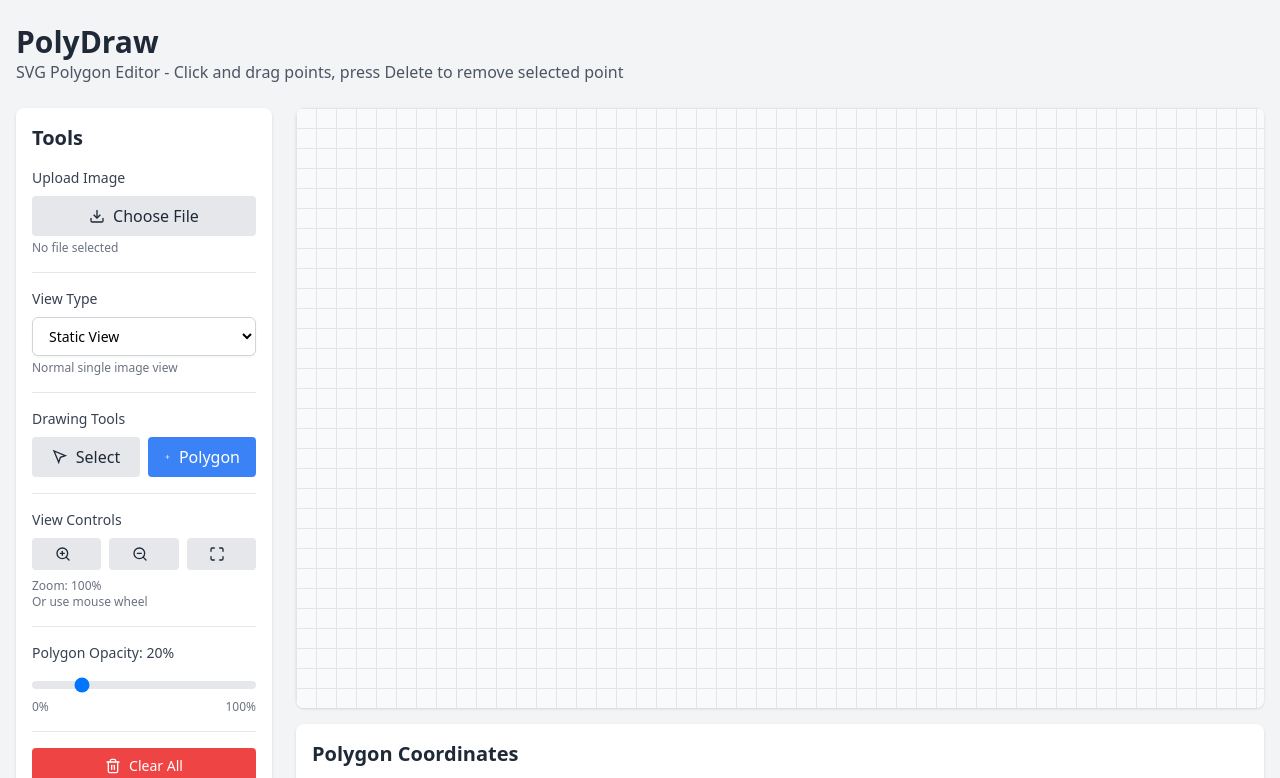
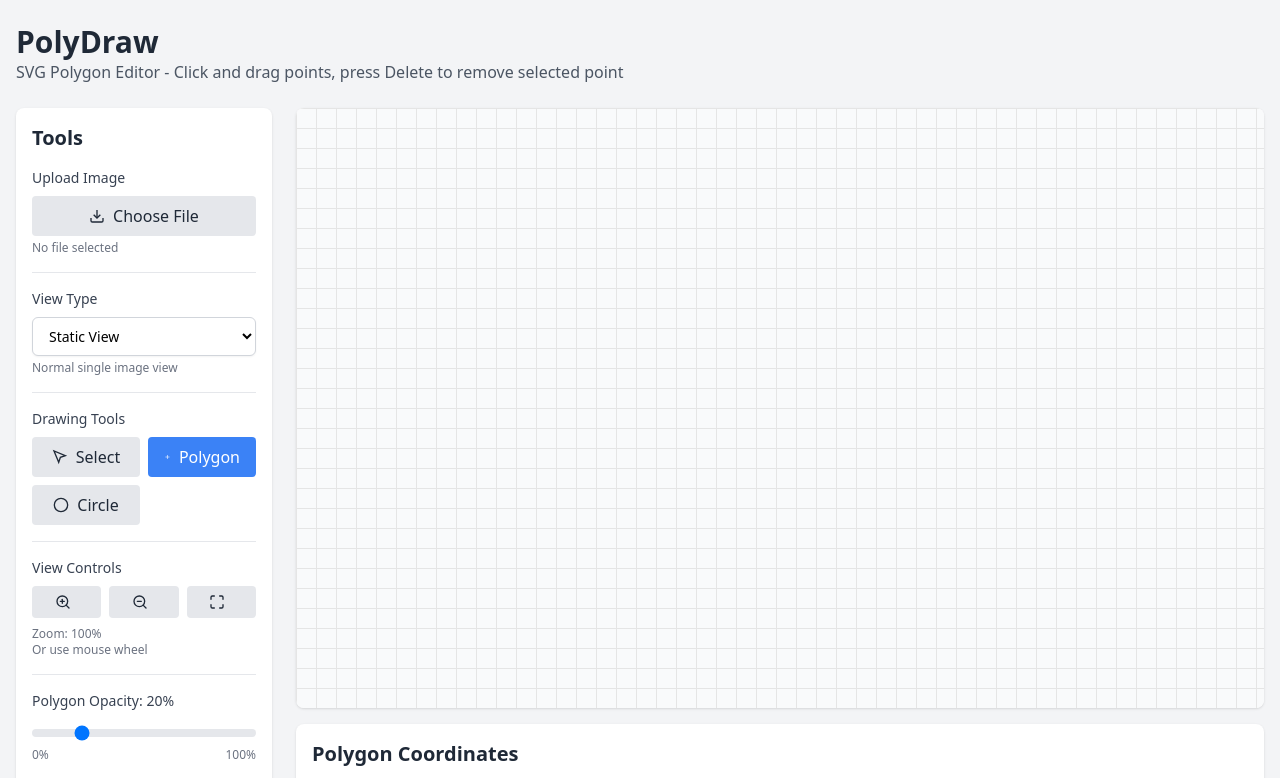
Before and after one commit to gerrylwk/PolyDraw, a React (Vite) app: page / in a window 1280 px wide. Shown: the top 778 px of the page. Built offline with nearby package versions, Linux system fonts and the light colour scheme.

Commit message:
Experimental circle feature

```diff
--- a/src/App.tsx
+++ b/src/App.tsx
@@ -76,6 +76,10 @@ function App() {
       } else {
         shapes.addPointToShape(position, tools.toolState.isShiftPressed);
       }
+    } else if (tools.toolState.currentTool === 'circle') {
+      if (!shapes.currentShape) {
+        shapes.startNewCircle(position, canvas.canvasRef);
+      }
     } else if (tools.toolState.currentTool === 'select') {
       const point = findPointAt(position.x, position.y, shapes.shapes, canvas.canvasState.scale);
       if (point) {
@@ -99,6 +103,7 @@ function App() {
     shapes.shapes,
     shapes.completeCurrentShape,
     shapes.startNewPolygon,
+    shapes.startNewCircle,
     shapes.addPointToShape,
     tools.setDraggingPoint,
     tools.setSelectedPoint,
@@ -120,11 +125,17 @@ function App() {
 
     if (tools.toolState.isDraggingPoint && tools.draggedPoint) {
       // Update the dragged point
-      const updatedPoints = tools.draggedPoint.shape.points.map((point, index) =>
-        index === tools.draggedPoint!.index ? position : point
-      );
-
-      shapes.updateShapePoints(tools.draggedPoint.shape.id, updatedPoints);
+      if (tools.draggedPoint.shape.type === 'circle') {
+        const circleShape = tools.draggedPoint.shape as any;
+        const center = circleShape.center;
+        const radius = Math.sqrt(Math.pow(position.x - center.x, 2) + Math.pow(position.y - center.y, 2));
+        shapes.updateShape(circleShape.id, { radius });
+      } else {
+        const updatedPoints = tools.draggedPoint.shape.points.map((point, index) =>
+          index === tools.draggedPoint!.index ? position : point
+        );
+        shapes.updateShapePoints(tools.draggedPoint.shape.id, updatedPoints);
+      }
       tools.setDraggingPoint(true, { ...tools.draggedPoint, ...position });
 
       e.preventDefault();
@@ -134,6 +145,8 @@ function App() {
         e.clientY - canvas.canvasState.dragStartY
       );
       e.preventDefault();
+    } else if (tools.toolState.currentTool === 'circle' && shapes.currentShape && shapes.currentShape.type === 'circle') {
+      shapes.updateCircleRadius(position);
     } else if (tools.toolState.currentTool === 'polygon' && shapes.currentShape) {
       // Update preview line for polygon
       if (shapes.currentShape.type === 'polygon' && 'previewLine' in shapes.currentShape) {
@@ -164,7 +177,9 @@ function App() {
     tools.draggedPoint,
     tools.setDraggingPoint,
     shapes.currentShape,
-    shapes.updateShapePoints
+    shapes.updateShape,
+    shapes.updateShapePoints,
+    shapes.updateCircleRadius
   ]);
 
   const handleCanvasMouseUp = useCallback(() => {
@@ -174,7 +189,10 @@ function App() {
     if (canvas.canvasState.isDragging) {
       canvas.setDragging(false);
     }
-  }, [tools.toolState.isDraggingPoint, canvas.canvasState.isDragging, tools.setDraggingPoint, canvas.setDragging]);
+    if (tools.toolState.currentTool === 'circle' && shapes.currentShape && shapes.currentShape.type === 'circle') {
+      shapes.completeCurrentShape();
+    }
+  }, [tools.toolState.isDraggingPoint, tools.toolState.currentTool, canvas.canvasState.isDragging, tools.setDraggingPoint, canvas.setDragging, shapes.currentShape, shapes.completeCurrentShape]);
 
   // Widget event handlers
   const handleShapeUpdate = useCallback((shapeId: string, updates: any) => {
@@ -305,6 +323,21 @@ function App() {
                       <polyline points="12,5 12,19"/>
                     </svg>
                     <span className="polydraw-tool-label">Polygon</span>
+                  </button>
+                  <button
+                    onClick={() => tools.setCurrentTool('circle')}
+                    className={`polydraw-tool-button polydraw-tool-button--circle flex items-center justify-center gap-2 py-2 px-4 rounded transition-colors ${
+                      tools.toolState.currentTool === 'circle'
+                        ? 'polydraw-tool-button--active bg-blue-500 text-white'
+                        : 'polydraw-tool-button--inactive bg-gray-200 hover:bg-gray-300 text-gray-800'
+                    }`}
+                    data-testid="tool-button-circle"
+                    data-tool="circle"
+                  >
+                    <svg className="polydraw-tool-icon" width="16" height="16" viewBox="0 0 24 24" fill="none" stroke="currentColor" strokeWidth="2">
+                      <circle cx="12" cy="12" r="10"/>
+                    </svg>
+                    <span className="polydraw-tool-label">Circle</span>
                   </button>
                 </div>
               </section>
--- a/src/components/Canvas/Canvas.tsx
+++ b/src/components/Canvas/Canvas.tsx
@@ -56,7 +56,7 @@ export const Canvas: React.FC<CanvasProps> = ({
           ref={canvasRef}
           className={`absolute transform-gpu origin-top-left ${isDragging ? 'cursor-grabbing' : 'cursor-grab'}`}
           style={{
-            cursor: currentTool === 'polygon' ? 'crosshair' : isDragging ? 'grabbing' : 'grab'
+            cursor: (currentTool === 'polygon' || currentTool === 'circle') ? 'crosshair' : isDragging ? 'grabbing' : 'grab'
           }}
           data-canvas
         >
--- a/src/hooks/useShapes.ts
+++ b/src/hooks/useShapes.ts
@@ -1,6 +1,6 @@
 import { useState, useCallback } from 'react';
-import { Shape, PolygonShape, Point, DraggedPoint, ShapeStyle } from '../types';
-import { createPolygonShape } from '../utils/shapeUtils';
+import { Shape, PolygonShape, CircleShape, Point, DraggedPoint, ShapeStyle } from '../types';
+import { createPolygonShape, createCircleShape } from '../utils/shapeUtils';
 import { createShapeSVG, updateShapeDisplay } from '../utils/shapeRenderer';
 import { straightenLine } from '../utils/coordinateUtils';
 
@@ -19,6 +19,8 @@ export interface UseShapesReturn {
 
   // Shape operations
   startNewPolygon: (point: Point, canvasRef: React.RefObject<HTMLDivElement>) => PolygonShape;
+  startNewCircle: (point: Point, canvasRef: React.RefObject<HTMLDivElement>) => CircleShape;
+  updateCircleRadius: (point: Point) => void;
   addPointToShape: (point: Point, isShiftPressed: boolean) => void;
   completeCurrentShape: () => void;
   updateShapePoints: (shapeId: string, newPoints: Point[]) => void;
@@ -125,6 +127,47 @@ export const useShapes = (): UseShapesReturn => {
 
     return newPolygon;
   }, [shapes.length, addShape, createPointElement]);
+
+  const startNewCircle = useCallback((
+    point: Point,
+    canvasRef: React.RefObject<HTMLDivElement>
+  ): CircleShape => {
+    const newCircle = createCircleShape(point, 1, `Circle ${shapes.length + 1}`);
+
+    const svg = createShapeSVG(newCircle);
+
+    if (canvasRef.current) {
+      canvasRef.current.appendChild(svg);
+    }
+
+    const radiusPointX = point.x + 1;
+    const radiusPointY = point.y;
+    const pointElement = createPointElement(radiusPointX, radiusPointY, newCircle, 0, canvasRef);
+    newCircle.pointElements.push(pointElement);
+
+    addShape(newCircle);
+    setCurrentShape(newCircle);
+
+    return newCircle;
+  }, [shapes.length, addShape, createPointElement]);
+
+  const updateCircleRadius = useCallback((point: Point) => {
+    if (!currentShape || currentShape.type !== 'circle') return;
+
+    const circleShape = currentShape as CircleShape;
+    const center = circleShape.center;
+    const radius = Math.sqrt(Math.pow(point.x - center.x, 2) + Math.pow(point.y - center.y, 2));
+
+    const updatedShape = {
+      ...circleShape,
+      radius,
+      points: [center]
+    };
+
+    setShapes(prev => prev.map(s => s.id === updatedShape.id ? updatedShape : s));
+    setCurrentShape(updatedShape);
+    updateShapeDisplay(updatedShape);
+  }, [currentShape]);
 
   const addPointToShape = useCallback((point: Point, isShiftPressed: boolean) => {
     if (!currentShape) return;
@@ -236,6 +279,8 @@ export const useShapes = (): UseShapesReturn => {
     setSelectedShape,
     clearAllShapes,
     startNewPolygon,
+    startNewCircle,
+    updateCircleRadius,
     addPointToShape,
     completeCurrentShape,
     updateShapePoints,
--- a/src/utils/shapeRenderer.ts
+++ b/src/utils/shapeRenderer.ts
@@ -133,12 +133,22 @@ export const updateShapeDisplay = (shape: Shape): void => {
   renderer.applyStyle(shape);
 
   // Update point elements positions
-  shape.points.forEach((point, index) => {
-    if (shape.pointElements[index]) {
-      shape.pointElements[index].style.left = `${point.x}px`;
-      shape.pointElements[index].style.top = `${point.y}px`;
+  if (shape.type === 'circle') {
+    const circleShape = shape as CircleShape;
+    if (shape.pointElements[0]) {
+      const radiusPointX = circleShape.center.x + circleShape.radius;
+      const radiusPointY = circleShape.center.y;
+      shape.pointElements[0].style.left = `${radiusPointX}px`;
+      shape.pointElements[0].style.top = `${radiusPointY}px`;
     }
-  });
+  } else {
+    shape.points.forEach((point, index) => {
+      if (shape.pointElements[index]) {
+        shape.pointElements[index].style.left = `${point.x}px`;
+        shape.pointElements[index].style.top = `${point.y}px`;
+      }
+    });
+  }
 
   // Update name position
   if (shape.nameElement && shape.points.length > 0) {
--- a/src/utils/shapeUtils.ts
+++ b/src/utils/shapeUtils.ts
@@ -55,6 +55,23 @@ export const findPointAt = (
   const threshold = 15 / scale;
 
   for (const shape of shapes) {
+    if (shape.type === 'circle') {
+      const circleShape = shape as CircleShape;
+      const radiusPoint = {
+        x: circleShape.center.x + circleShape.radius,
+        y: circleShape.center.y
+      };
+      const distance = Math.sqrt(Math.pow(radiusPoint.x - x, 2) + Math.pow(radiusPoint.y - y, 2));
+
+      if (distance <= threshold) {
+        return {
+          x: radiusPoint.x,
+          y: radiusPoint.y,
+          index: 0,
+          shape: shape
+        };
+      }
+    } else {
       for (let i = 0; i < shape.points.length; i++) {
         const point = shape.points[i];
         const distance = Math.sqrt(Math.pow(point.x - x, 2) + Math.pow(point.y - y, 2));
@@ -66,6 +83,7 @@ export const findPointAt = (
             index: i,
             shape: shape
           };
+        }
       }
     }
   }
```
Lines whose indentation alone changed are shown as unchanged.
